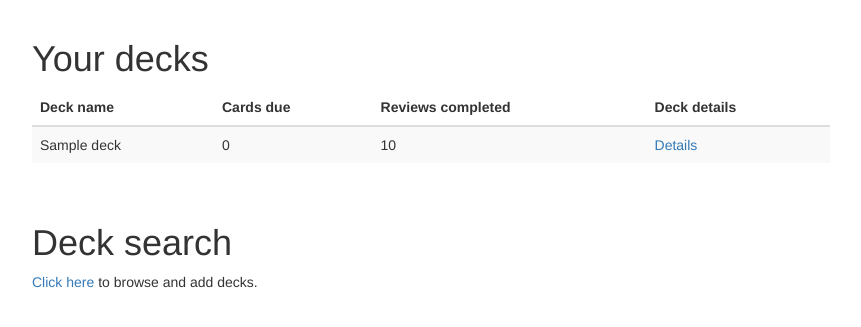
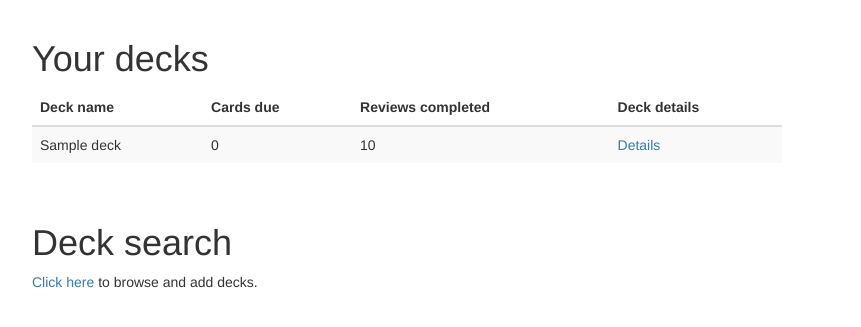
Before and after one commit to erozycki/edumate, a Django app: page /decks/ in a window 1280 px wide. Shown: the part 51-378 px from the top of the page, without its empty margins (38-899 px from the left). Run offline with Django 3.2, Linux system fonts and the light colour scheme; the first user in the database is signed in; tables that the repository leaves empty hold one stand-in row (Sample ...); some libraries are stand-ins or nearby versions.

Commit message:
Fixed table width on decks page

```diff
--- a/sr/templates/sr/decks.html
+++ b/sr/templates/sr/decks.html
@@ -7,7 +7,7 @@
 <div class="container">
     <h1>Your decks</h1>
     {% if instance_list %}
-    <table class="table table-striped" style="width:70%">
+    <table class="table table-striped" style="max-width: 750px;">
         <thead>
             <tr>
                 <th>Deck name</th>
```
